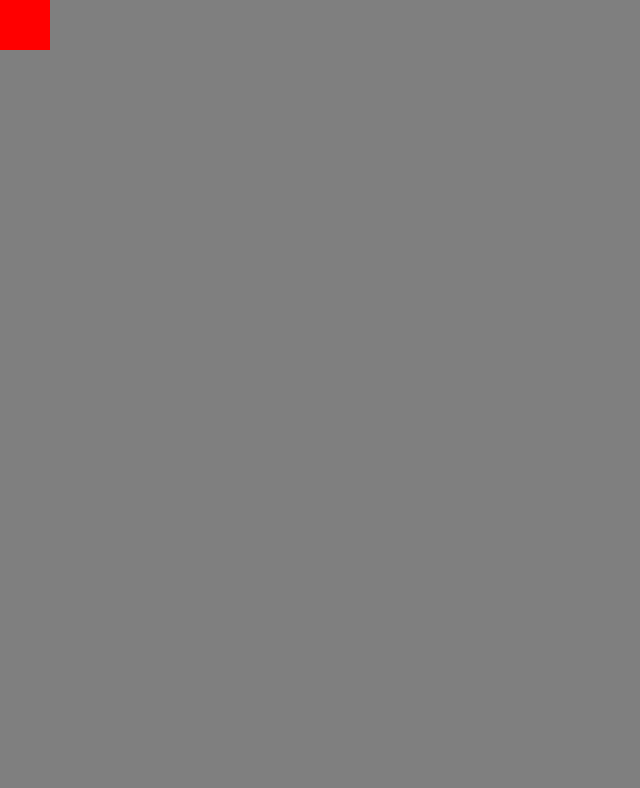
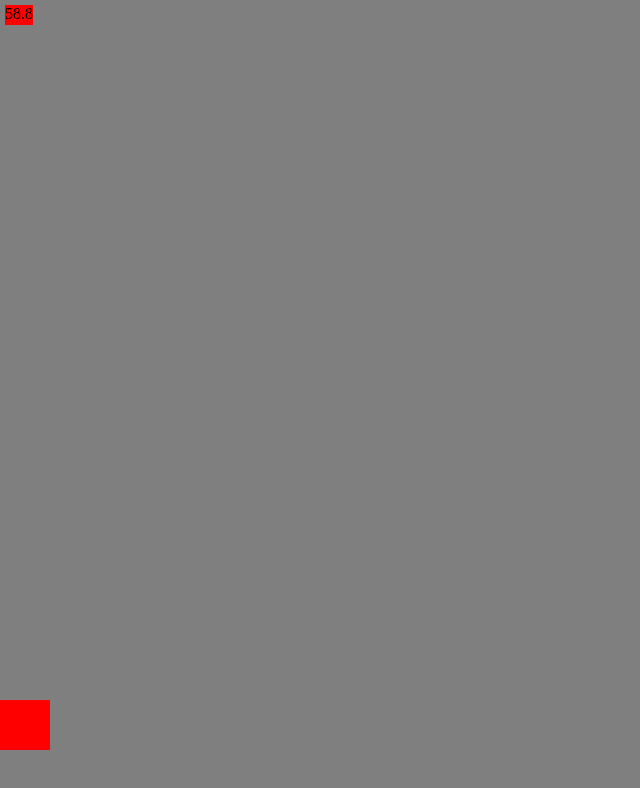
Before and after one commit to pahlavaubivca/game, a plain HTML site: page dev/spaceBattle/index.html in a window 1280 px wide. Shown: the whole page, without its empty margins (0-640 px from the left). Drawn offline with Linux system fonts and the light colour scheme.

Commit message:
generator element

```diff
--- a/dev/spaceBattle/compile.js
+++ b/dev/spaceBattle/compile.js
@@ -6,10 +6,10 @@ var compileObj = {};
 /**
  *
 * */
-compileObj.init = function () {
+compileObj.field = function () {
     if(!compileObj.canvas){compileObj.canvas = document.getElementById("canvas");}
-    compileObj.canvas.width = window.innerWidth;
-    compileObj.canvas.height = window.innerHeight;
+    compileObj.canvas.width = compileObj.defaults.field.width;/*window.innerWidth;*/
+    compileObj.canvas.height = compileObj.defaults.field.height;
     compileObj.canvas.style.backgroundColor = 'rgba(0,0,0,0.5)';
 };
 
@@ -20,8 +20,9 @@ compileObj.init = function () {
 compileObj.defaults = function (resp) {
     if(resp){
         compileObj.defaults = JSON.parse(resp);
+        compileObj.compileDefauls(compileObj.defaults);
         compileObj.registerAction();
-        compileObj.init();
+        compileObj.field();
     } else {
         var xhr = new XMLHttpRequest();
         xhr.open("GET", "init.json");
@@ -33,23 +34,73 @@ compileObj.defaults = function (resp) {
         };
     }
 };
-compileObj.defaults();
 
-compileObj.mainHero = function () {
-    var ship = compileObj.canvas.getContext("2d");
-    var mhParam = compileObj.defaults.unit.mainHero;
-    var mhPos = mhParam.physicalCharact;
-    ship.fillStyle='red';
-    ship.fillRect(mhPos.position.x, mhPos.position.y, mhPos.width, mhPos.height);
-    ship.fill();
+compileObj.compileDefauls = function(obj){
+    var obj = obj || {};
+    for(var key in obj){
+        if(obj.hasOwnProperty(key)){
+            if(obj[key].constructor == String) {
+                if(obj[key].match(/(&&&)/)){
+                    obj[key] = obj[key].replace(/&&&/,'');
+                } else {
+                    obj[key] = new Function("return " + obj[key] + "")();
+                }
+            } else if(obj[key].constructor==Object){
+                compileObj.compileDefauls(obj[key]);
+            }
+        }
+    }
 };
 
-compileObj.enemy = function(){
-    var ship = compileObj.defaults.canvas.getContext("2d");
-    var enemyParam = compileObj.defaults.unit.enemy;
-    var enemyPosition = enemyParam.physicalCharact
+
+compileObj.draw = function () {
+    var ship = compileObj.canvas.getContext("2d");
+    var unitParam = compileObj.defaults.unit;
+    for (var key in unitParam) {
+        if (unitParam.hasOwnProperty(key) && unitParam[key].active) {
+            ship.fillStyle = unitParam[key].physicalCharact.texture;
+            ship.fillRect(unitParam[key].physicalCharact.position.x, unitParam[key].physicalCharact.position.y, unitParam[key].physicalCharact.width, unitParam[key].physicalCharact.height);
+            ship.fill();
+        }
+    }
 };
 
+compileObj.collision = function(){
+
+};
+compileObj.random = function(wat){
+  if(wat == "color"){
+      var hex = [0,1,2,3,4,5,6,7,8,9,'a','b','c','d','f','e'];
+      var color = '#';
+      while(color.length<4){color+=hex[Math.floor(Math.random()*(hex.length-0)+0)]};
+      return color
+  }
+  if(wat == "position"){
+
+  }
+};
+
+compileObj.generatorElements = function (type) {
+    if (type == "enemy") {
+        compileObj.defaults.unit['enemy' + new Date().getTime()] = {
+            "active": false,
+            "physicalCharact": {
+                "width": 25,
+                "height": 15,
+                "weight": 1,
+                "texture": compileObj.random("color"),
+                "position": compileObj.random("position"),
+                "step": 1,
+                "leftM": false,
+                "rightM": false,
+                "topM": false,
+                "downM": false,
+                "fire": false
+            },
+            "level": {}
+        }
+    }
+};
 /**
  * register button action from player
  * @constructor
@@ -83,10 +134,10 @@ compileObj.move = function () {
     if(!compileObj.du) compileObj.du = compileObj.defaults.unit;
     for(var key in compileObj.du){
         if(compileObj.du.hasOwnProperty(key) && compileObj.du[key].active){
-            compileObj.du[key]['physicalCharact']['leftMove'] == true ? compileObj.du[key]['physicalCharact'].position.x -= compileObj.du[key]['physicalCharact'].step : 0;
-            compileObj.du[key]['physicalCharact']['rightMove'] == true ? compileObj.du[key]['physicalCharact'].position.x += compileObj.du[key]['physicalCharact'].step : 0;
-            compileObj.du[key]['physicalCharact']['topMove'] == true ? compileObj.du[key]['physicalCharact'].position.y -= compileObj.du[key]['physicalCharact'].step : 0;
-            compileObj.du[key]['physicalCharact']['downMove'] == true ? compileObj.du[key]['physicalCharact'].position.y += compileObj.du[key]['physicalCharact'].step : 0;
+            compileObj.du[key]['physicalCharact']['leftMove'] == true ? compileObj.du[key]['physicalCharact'].position.x -= compileObj.du[key]['physicalCharact'].stepx : 0;
+            compileObj.du[key]['physicalCharact']['rightMove'] == true ? compileObj.du[key]['physicalCharact'].position.x += compileObj.du[key]['physicalCharact'].stepx : 0;
+            compileObj.du[key]['physicalCharact']['topMove'] == true ? compileObj.du[key]['physicalCharact'].position.y -= compileObj.du[key]['physicalCharact'].stepy : 0;
+            compileObj.du[key]['physicalCharact']['downMove'] == true ? compileObj.du[key]['physicalCharact'].position.y += compileObj.du[key]['physicalCharact'].stepy : 0;
         }
     }
 };
@@ -95,15 +146,33 @@ compileObj.move = function () {
  * draw all elements : GG, enemys, nps, bullets
  * @constructor
 * */
-compileObj.draw = function () {
+compileObj.runOnce = function(){
+    compileObj.defaults();
+};
+compileObj.runOnce();
+
+
+compileObj.finish = function () {
     if(compileObj.canvas) {
-        compileObj.init();
+        compileObj.field();
         compileObj.move();
-        compileObj.mainHero();
+        compileObj.draw();
     }
     window.requestAnimationFrame(function(event){
-        compileObj.draw();
+        compileObj.finish();
+        if(!lastCalledTime) {
+            lastCalledTime = Date.now();
+            fps = 0;
+            return;
+        }
+        delta = (Date.now() - lastCalledTime)/1000;
+        lastCalledTime = Date.now();
+        fps = 1/delta;
     });
+};
+compileObj.finish();
 
-};
-compileObj.draw();
+
+var fps = 0,lastCalledTime=0;
+var divfps = document.getElementById('fps');
+setInterval(function(){divfps.innerHTML = fps;},500);
--- a/dev/spaceBattle/index.html
+++ b/dev/spaceBattle/index.html
@@ -6,6 +6,7 @@
 </head>
 <body>
 <canvas id="canvas" style="position:absolute;top:0px;left: 0px;"></canvas>
+<div id="fps" style="background:red; position:fixed;left:5px;top:5px; width:28px;height:20px;overflow: hidden"></div>
 <script src="compile.js" ></script>
 </body>
 </html>
--- a/dev/spaceBattle/init.json
+++ b/dev/spaceBattle/init.json
@@ -5,7 +5,7 @@
     },
     "width": "window.innerWidth",
     "height": "window.innerHeight",
-    "color": "black"
+    "color": 0
   },
   "unit": {
     "enemy": {
@@ -14,6 +14,7 @@
         "width": 25,
         "height": 15,
         "weight": 1,
+        "texture":"&&&navy",
         "position": {
           "x": 150,
           "y": 5
@@ -34,6 +35,7 @@
         "width": 25,
         "height": 15,
         "weight": 1,
+        "texture":"&&&blue",
         "position": {
           "x": 550,
           "y": 115
@@ -54,11 +56,13 @@
         "width": 50,
         "height": 50,
         "weight": 3,
+        "texture":"&&&red",
         "position": {
           "x": 0,
-          "y": 0
+          "y": "window.innerHeight-100"
         },
-        "step":2,
+        "stepx":6 ,
+        "stepy":2,
         "leftMove": false,
         "rightMove": false,
         "topMove": false,
@@ -71,11 +75,27 @@
         "armor": 1,
         "weapon": "",
         "shield": 0,
-        "hull": "standart"
+        "hull": "&&&standart"
       }
     },
     "bullet":{
-      "active":false
+      "active":false,
+      "physicalCharact": {
+        "width": 5,
+        "height": 5,
+        "weight": 1,
+        "texture":"&&&green",
+        "position": {
+          "x": 0,
+          "y": 0
+        },
+        "stepx":0 ,
+        "stepy":20,
+        "leftMove": false,
+        "rightMove": false,
+        "topMove": false,
+        "downMove": false
+      }
     }
   },
   "hull": {
```
